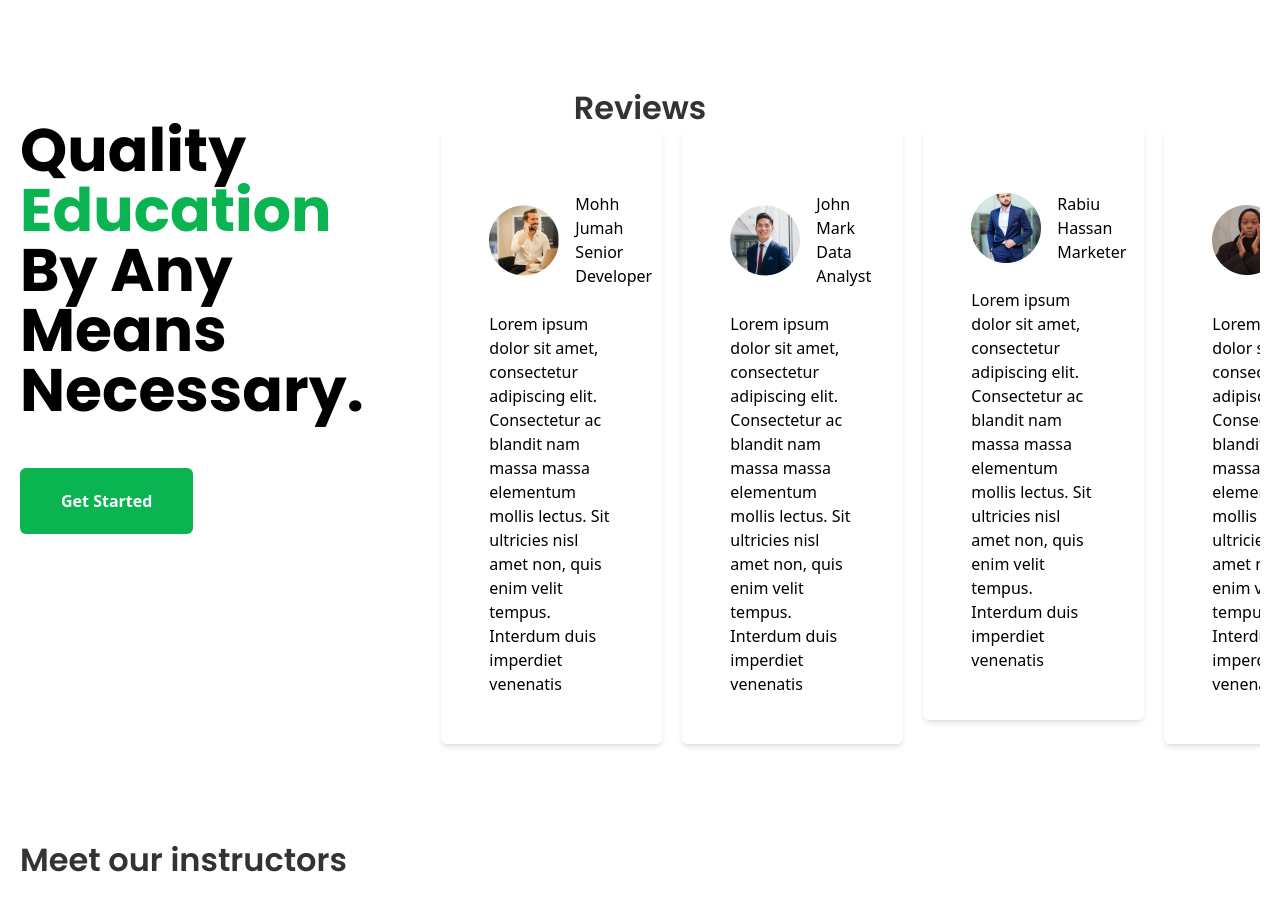
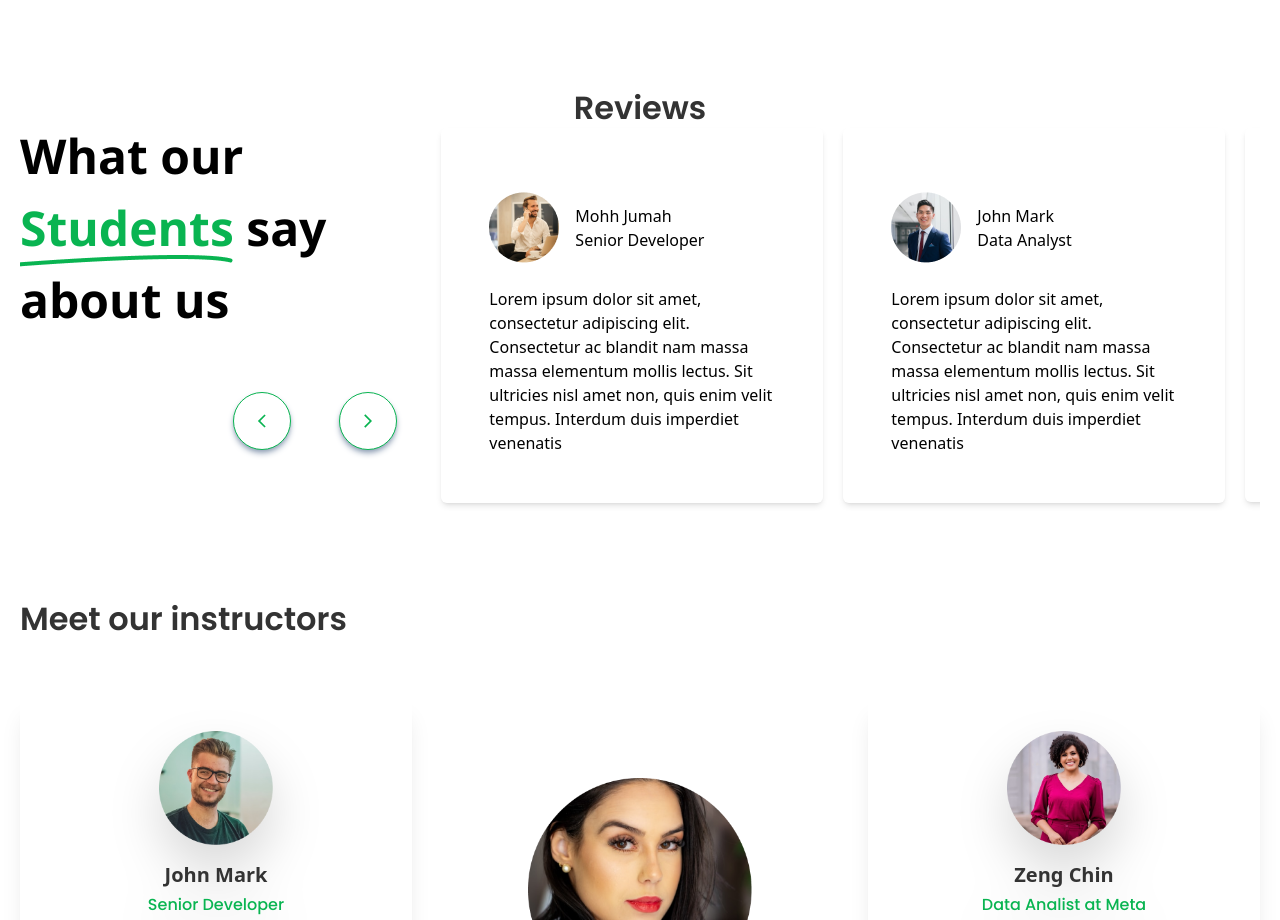
Before and after one commit to promahbubul/school-landing-page, a React (Vite) app: page / in a window 1280 px wide. Shown: the part 3579-4499 px from the top of the page. Built offline with nearby package versions, Linux system fonts and the light colour scheme.

Commit message:
update of review left area

```diff
--- a/src/components/Home/Review/LeftArea/index.jsx
+++ b/src/components/Home/Review/LeftArea/index.jsx
@@ -5,7 +5,7 @@ import {
   underline,
 } from "../../../../assets/icons";
 
-const LeftArea = ({ next, previous }) => {
+const LeftArea = () => {
   return (
     <div className="w-full md:w-4/12  flex items-end flex-row md:flex-col gap-6 md:gap-0">
       <div className="text-2xl md:text-2xl md:text-[48px]  relative text-black font-bold font-open-sans">
@@ -19,16 +19,10 @@ const LeftArea = ({ next, previous }) => {
         />
       </div>
       <div className="mt-14 flex flex-row gap-6 md:gap-12">
-        <button
-          onClick={previous}
-          className="bg-white  text-green hover:text-white border hover:bg-green shadow-md shadow-slate-400 border-green duration-500 p-5 rounded-full"
-        >
+        <button className="bg-white  text-green hover:text-white border hover:bg-green shadow-md shadow-slate-400 border-green duration-500 p-5 rounded-full">
           <MdOutlineArrowBackIos />
         </button>
-        <button
-          onClick={next}
-          className="bg-white  text-green hover:text-white border hover:bg-green shadow-md shadow-slate-400 border-green duration-500 p-5 rounded-full"
-        >
+        <button className="bg-white  text-green hover:text-white border hover:bg-green shadow-md shadow-slate-400 border-green duration-500 p-5 rounded-full">
           <MdOutlineArrowForwardIos />
         </button>
       </div>
```
Also changed, not shown: src/components/Home/Review/index.jsx (+3 -4 lines).
